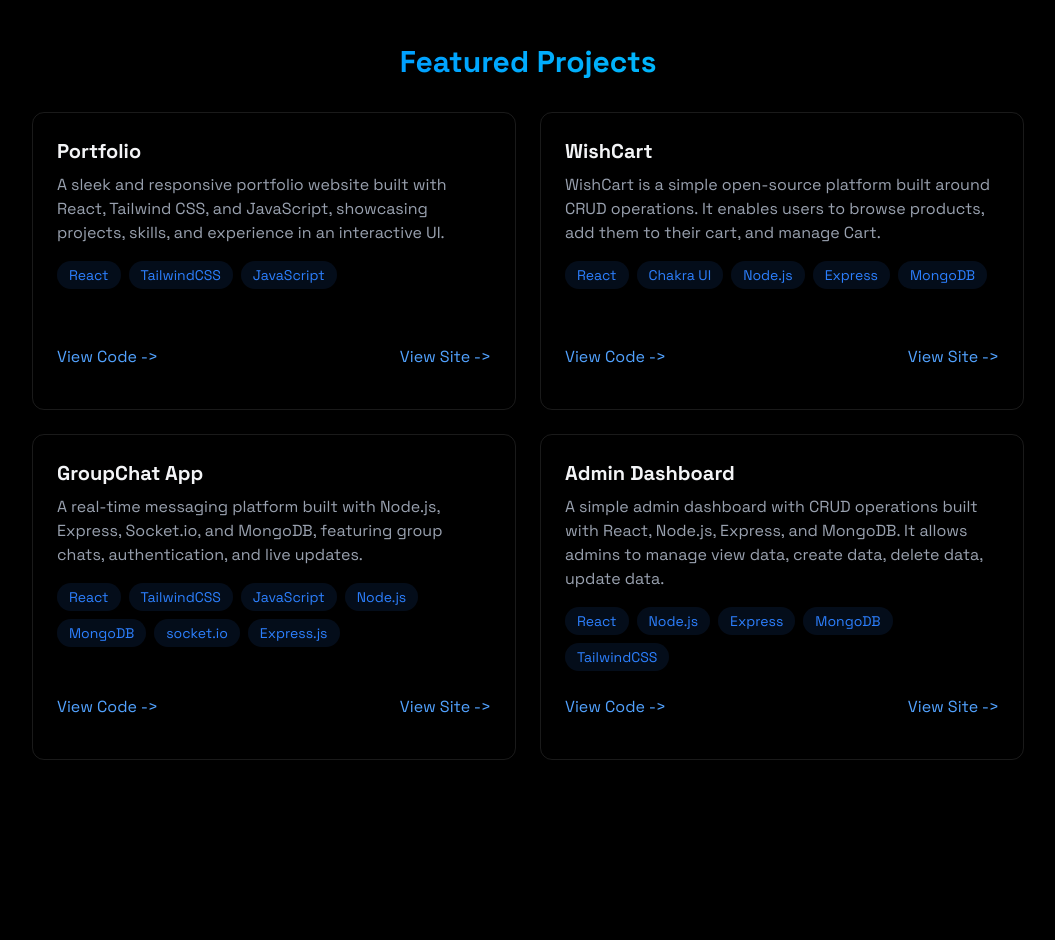
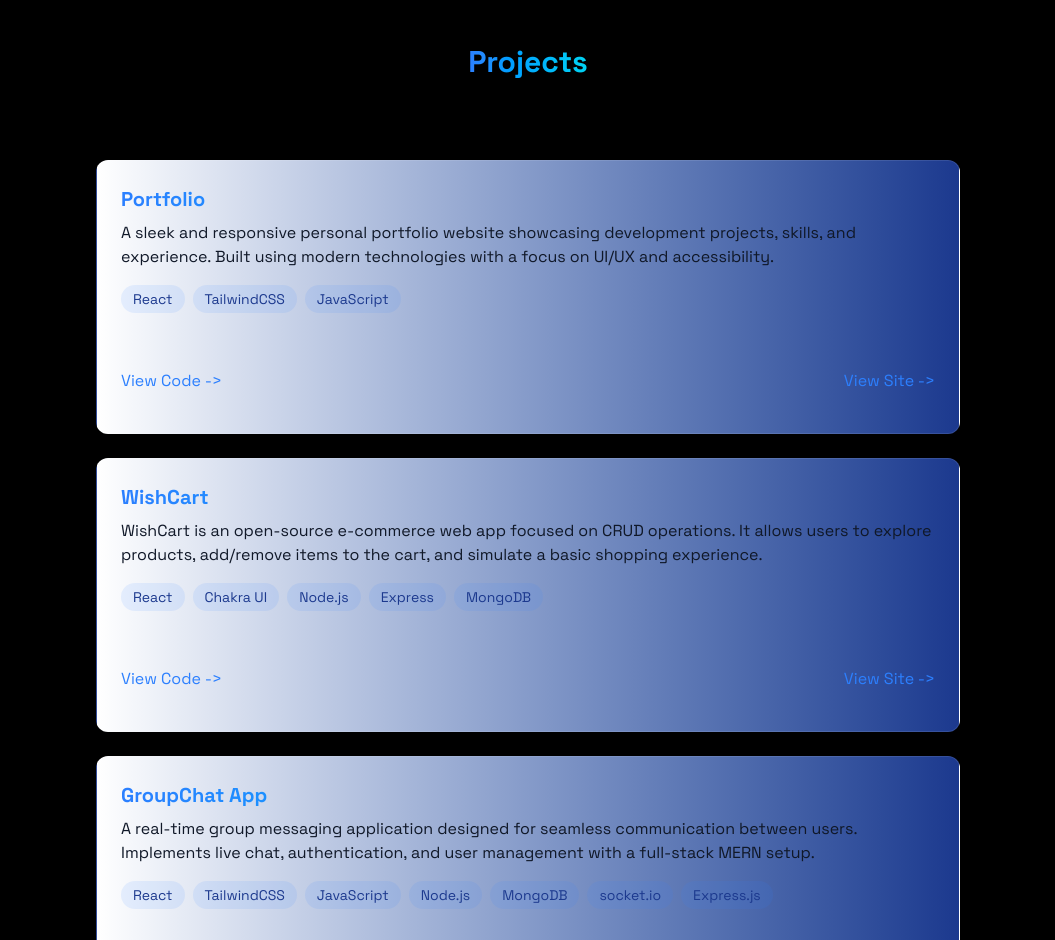
Before and after one commit to NikhilNaik23/Portfolio, a React (Vite) app in the folder portfolio/: page / in a window 1280 px wide. Shown: the part 1860-2800 px from the top of the page, without its empty margins (112-1167 px from the left). Built offline with nearby package versions, Linux system fonts and the light colour scheme.

Commit message:
projects-updated

```diff
--- a/portfolio/package.json
+++ b/portfolio/package.json
@@ -12,14 +12,15 @@
   "dependencies": {
     "@emailjs/browser": "^4.4.1",
     "@tailwindcss/vite": "^4.0.17",
+    "@vitejs/plugin-react": "^4.3.4",
     "backend": "file:..",
     "emailjs-com": "^3.2.0",
     "react": "^19.0.0",
     "react-dom": "^19.0.0",
-    "@vitejs/plugin-react": "^4.3.4",
     "react-hot-toast": "^2.5.2",
     "react-icons": "^5.5.0",
     "react-router-dom": "^7.5.0",
+    "tailwind-merge": "^3.2.0",
     "tailwindcss": "^4.0.17",
     "vite": "^6.2.0"
   },
--- a/portfolio/src/components/Navbar.jsx
+++ b/portfolio/src/components/Navbar.jsx
@@ -49,6 +49,12 @@ export const Navbar = ({ menuOpen, setMenuOpen }) => {
             >
               Contact
             </a>
+            <a
+              href="#contact"
+              className="text-gray-300 hover:text-blue-500 transition-colors"
+            >
+              Resume
+            </a>
           </div>
         </div>
       </div>
--- a/portfolio/src/components/sections/Projects.jsx
+++ b/portfolio/src/components/sections/Projects.jsx
@@ -1,183 +1,125 @@
 import { RevealOnScroll } from "../RevealOnScroll";
+import { Card } from "../utils/Card";
 export function Projects() {
+
+  const projects = [
+    {
+      name: "Portfolio",
+      description:
+        "A sleek and responsive personal portfolio website showcasing development projects, skills, and experience. Built using modern technologies with a focus on UI/UX and accessibility.",
+      technologies: ["React", "TailwindCSS", "JavaScript"],
+      github: "https://github.com/NikhilNaik23/Portfolio",
+      site: "https://nikhils-portfolio-nnex.onrender.com",
+      textClassName: "text-lg leading-relaxed mt-6",
+      features: [
+        "Responsive design optimized for all devices using TailwindCSS.",
+        "Interactive UI sections for Projects, Skills, and Contact.",
+        "Deployed with Render ensuring smooth navigation and fast load times.",
+      ],
+      accomplishments: [
+        "Improved personal branding and professional presence online.",
+        "Practiced component-driven development with React.",
+        "Gained experience in deploying production-ready React apps.",
+      ],
+    },
+    {
+      name: "WishCart",
+      description:
+        "WishCart is an open-source e-commerce web app focused on CRUD operations. It allows users to explore products, add/remove items to the cart, and simulate a basic shopping experience.",
+      technologies: ["React", "Chakra UI", "Node.js", "Express", "MongoDB"],
+      github: "https://github.com/NikhilNaik23/WishCart",
+      site: "https://wishcart.onrender.com/",
+      textClassName: "text-lg leading-relaxed mt-6",
+      features: [
+        "Full-featured cart system with product browse, add, and remove functionality.",
+        "MongoDB for persistent product and cart data management.",
+        "Modern UI built with Chakra UI for a clean and accessible design.",
+      ],
+      accomplishments: [
+        "Completed a full-stack MERN project independently.",
+        "Gained hands-on experience with RESTful APIs and MongoDB integration.",
+        "Improved UI/UX design principles through Chakra UI.",
+      ],
+    },
+    {
+      name: "GroupChat App",
+      description:
+        "A real-time group messaging application designed for seamless communication between users. Implements live chat, authentication, and user management with a full-stack MERN setup.",
+      technologies: [
+        "React",
+        "TailwindCSS",
+        "JavaScript",
+        "Node.js",
+        "MongoDB",
+        "socket.io",
+        "Express.js",
+      ],
+      github: "https://github.com/NikhilNaik23/MernChatApp",
+      site: "https://mernchatapp-1-3kd0.onrender.com",
+      textClassName: "text-lg leading-relaxed mt-6",
+      features: [
+        "Real-time messaging using Socket.io with live group chat updates.",
+        "JWT-based authentication system for secure user access.",
+        "Chat room creation and user management capabilities.",
+      ],
+      accomplishments: [
+        "Learned and implemented WebSocket communication.",
+        "Handled multi-user authentication and real-time UI sync.",
+        "Enhanced debugging and backend logging with Express middleware.",
+      ],
+    },
+    {
+      name: "Admin Dashboard",
+      description:
+        "An intuitive admin dashboard that allows admin users to perform full CRUD operations on user data. Built to streamline backend data management with a focus on simplicity and efficiency.",
+      technologies: ["React", "Node.js", "Express", "MongoDB", "TailwindCSS"],
+      github: "https://github.com/NikhilNaik23/AdminDashboard",
+      site: "https://admindashboard-gohz.onrender.com/",
+      textClassName: "text-lg leading-relaxed mt-6",
+      features: [
+        "Create, Read, Update, Delete operations on user/admin data.",
+        "Dynamic table with filtering and inline editing capabilities.",
+        "Fully responsive and accessible UI using TailwindCSS.",
+      ],
+      accomplishments: [
+        "Mastered full CRUD implementation using React Hooks and Express.",
+        "Developed reusable components and practiced clean code architecture.",
+        "Improved understanding of admin roles and permission logic.",
+      ],
+    },
+  ];
+
   return (
     <section
       id="projects"
       className="min-h-screen flex items-center justify-center py-20 "
     >
       <RevealOnScroll>
-        <div className="max-w-5xl mx-auto px-4">
+        <div className="flex flex-col justify-center items-center">
           <h2 className="text-3xl font-bold mb-8 bg-gradient-to-r from-blue-500 to-cyan-400 bg-clip-text text-transparent text-center">
-            Featured Projects
+            Projects
           </h2>
-          <div className="grid grid-cols-1 md:grid-cols-2 gap-6">
-            <div className="p-6 rounded-xl border border-white/10 hover:-translate-y-1 hover:border-blue-500/30 hover:shadow-[0_2px_8px_rgba(59,130,246,0.2)] transition">
-              <h3 className="text-xl mb-2 font-bold">
-                {/* Project Name */} Portfolio
-              </h3>
-              <p className="text-gray-400 mb-4">
-                {/* Project Description */}A sleek and responsive portfolio
-                website built with React, Tailwind CSS, and JavaScript,
-                showcasing projects, skills, and experience in an interactive
-                UI.
-              </p>
-              <div className="flex flex-wrap gap-2 mb-2">
-                {["React", "TailwindCSS", "JavaScript"].map((tech, key) => (
-                  <span
-                    key={key}
-                    className="bg-blue-500/10 text-blue-500 py-1 px-3 rounded-full text-sm hover:bg-blue-500/20
-                                                  hover:shadow-[0_2px_8px_rgba(59,130,246,0.1)] transition-all
-                                  "
-                  >
-                    {tech}
-                  </span>
-                ))}
-              </div>
-              <div className="flex justify-between pt-8">
-                <div className="flex justify-between items-center">
-                  <a
-                    href="https://github.com/NikhilNaik23/Portfolio"
-                    className="text-blue-400 hover:text-blue-300 transition-colors my-4"
-                  >
-                    View Code {"->"}{" "}
-                  </a>
-                </div>
-                <div className="flex justify-between items-center">
-                  <a
-                    href="https://nikhils-portfolio-nnex.onrender.com"
-                    className="text-blue-400 hover:text-blue-300 transition-colors my-4"
-                  >
-                    View Site {"->"}{" "}
-                  </a>
-                </div>
-              </div>
-            </div>
-            <div className="p-6 rounded-xl border border-white/10 hover:-translate-y-1 hover:border-blue-500/30 hover:shadow-[0_2px_8px_rgba(59,130,246,0.2)] transition">
-              <h3 className="text-xl mb-2 font-bold">WishCart</h3>
-              <p className="text-gray-400 mb-4">
-                WishCart is a simple open-source platform built around CRUD
-                operations. It enables users to browse products, add them to
-                their cart, and manage Cart.
-              </p>
-              <div className="flex flex-wrap gap-2 mb-2">
-                {["React", "Chakra UI", "Node.js", "Express", "MongoDB"].map(
-                  (tech, key) => (
-                    <span
-                      key={key}
-                      className="bg-blue-500/10 text-blue-500 py-1 px-3 rounded-full text-sm hover:bg-blue-500/20
-                  hover:shadow-[0_2px_8px_rgba(59,130,246,0.1)] transition-all"
-                    >
-                      {tech}
-                    </span>
-                  )
-                )}
-              </div>
-              <div className="flex justify-between pt-8">
-                <div className="flex justify-between items-center">
-                  <a
-                    href="https://github.com/NikhilNaik23/WishCart"
-                    className="text-blue-400 hover:text-blue-300 transition-colors my-4"
-                  >
-                    View Code {"->"}{" "}
-                  </a>
-                </div>
-                <div className="flex justify-between items-center">
-                  <a
-                    href="https://wishcart.onrender.com/"
-                    className="text-blue-400 hover:text-blue-300 transition-colors my-4"
-                  >
-                    View Site {"->"}{" "}
-                  </a>
-                </div>
-              </div>
-            </div>
+          <div
+            className="text-white
 
-            <div className="p-6 rounded-xl border border-white/10 hover:-translate-y-1 hover:border-blue-500/30 hover:shadow-[0_2px_8px_rgba(59,130,246,0.2)] transition">
-              <h3 className="text-xl mb-2 font-bold">
-                {/* Project Name */} GroupChat App
-              </h3>
-              <p className="text-gray-400 mb-4">
-                {/* Project Description */}A real-time messaging platform built
-                with Node.js, Express, Socket.io, and MongoDB, featuring group
-                chats, authentication, and live updates.
-              </p>
-              <div className="flex flex-wrap gap-2 mb-2">
-                {[
-                  "React",
-                  "TailwindCSS",
-                  "JavaScript",
-                  "Node.js",
-                  "MongoDB",
-                  "socket.io",
-                  "Express.js",
-                ].map((tech, key) => (
-                  <span
-                    key={key}
-                    className="bg-blue-500/10 text-blue-500 py-1 px-3 rounded-full text-sm hover:bg-blue-500/20
-                                                  hover:shadow-[0_2px_8px_rgba(59,130,246,0.1)] transition-all
-                                  "
-                  >
-                    {tech}
-                  </span>
-                ))}
-              </div>
-              <div className="flex justify-between pt-6">
-                <div className="flex justify-between items-center">
-                  <a
-                    href="https://github.com/NikhilNaik23/MernChatApp"
-                    className="text-blue-400 hover:text-blue-300 transition-colors my-4"
-                  >
-                    View Code {"->"}{" "}
-                  </a>
-                </div>
-                <div className="flex justify-between items-center">
-                  <a
-                    href="https://mernchatapp-1-3kd0.onrender.com"
-                    className="text-blue-400 hover:text-blue-300 transition-colors my-4"
-                  >
-                    View Site {"->"}{" "}
-                  </a>
-                </div>
-              </div>
-            </div>
-            <div className="p-6 rounded-xl border border-white/10 hover:-translate-y-1 hover:border-blue-500/30 hover:shadow-[0_2px_8px_rgba(59,130,246,0.2)] transition">
-              <h3 className="text-xl mb-2 font-bold">Admin Dashboard</h3>
-              <p className="text-gray-400 mb-4">
-                A simple admin dashboard with CRUD operations built with React,
-                Node.js, Express, and MongoDB. It allows admins to manage view data,
-                create data, delete data, update data.
-              </p>
-              <div className="flex flex-wrap gap-2 mb-2">
-                {["React", "Node.js", "Express", "MongoDB", "TailwindCSS"].map(
-                  (tech, key) => (
-                    <span
-                      key={key}
-                      className="bg-blue-500/10 text-blue-500 py-1 px-3 rounded-full text-sm hover:bg-blue-500/20
-                hover:shadow-[0_2px_8px_rgba(59,130,246,0.1)] transition-all"
-                    >
-                      {tech}
-                    </span>
-                  )
-                )}
-              </div>
-              <div className="flex justify-between ">
-                <div className="flex justify-between items-center">
-                  <a
-                    href="https://github.com/NikhilNaik23/AdminDashboard"
-                    className="text-blue-400 hover:text-blue-300 transition-colors my-4"
-                  >
-                    View Code {"->"}{" "}
-                  </a>
-                </div>
-                <div className="flex justify-between items-center">
-                  <a
-                    href="https://admindashboard-gohz.onrender.com/"
-                    className="text-blue-400 hover:text-blue-300 transition-colors my-4"
-                  >
-                    View Site {"->"}{" "}
-                  </a>
-                </div>
-              </div>
+px-8 py-12 min-h-screen flex flex-col items-center justify-center "
+          >
+            {/* Content Section */}
+            <div>
+              {projects.map((data, idx) => (
+                <Card
+                  className="sticky"
+                  name={data.name}
+                  cn={idx === 0 ? "mt-0" : "mt-6 "}
+                  textClassName={data.textClassName}
+                  description={data.description}
+                  technologies={data.technologies}
+                  github={data.github}
+                  site={data.site}
+                  features={data.features}
+                  accomplishments={data.accomplishments}
+                />
+              ))}
             </div>
           </div>
         </div>
--- /dev/null
+++ b/portfolio/src/components/utils/Card.jsx
@@ -0,0 +1,57 @@
+import React, { useState } from "react";
+import { twMerge } from "tailwind-merge";
+export const Card = ({
+  name,
+  description,
+  textClassName,
+  technologies,
+  github,
+  site,
+  cn,
+}) => {
+
+  return (
+    <div className={twMerge("sticky top-30 max-w-4xl mx-auto px-4", cn)}>
+      <div className="p-6 rounded-xl w-full border border-white/10 hover:-translate-y-1 hover:border-blue-500/30 hover:shadow-[0_2px_8px_rgba(59,130,246,0.2)] transition bg-gradient-to-r from-white to-blue-900">
+        <h3 className="text-xl mb-2 font-bold bg-gradient-to-r from-blue-500 to-cyan-400 bg-clip-text text-transparent">
+          {name}
+        </h3>
+        <p className="text-gray-900 mb-4">{description}</p>
+        <div className="flex flex-wrap gap-2 mb-2">
+          {technologies.map((tech, key) => (
+            <span
+              key={key}
+              className="bg-blue-500/10 text-blue-900 py-1 px-3 rounded-full text-sm hover:bg-blue-500/20
+              hover:shadow-[0_2px_8px_rgba(59,130,246,0.1)] transition-all"
+            >
+              {tech}
+            </span>
+          ))}
+        </div>
+        <div className="flex justify-between pt-8">
+          <div className="flex justify-between gap-5 items-center">
+            <a
+              href={github}
+              className="text-blue-500 hover:text-blue-900 transition-colors my-4"
+              target="_blank"
+              rel="noopener noreferrer"
+            >
+              View Code {"->"}
+            </a>
+
+          </div>
+          <a
+              href={site}
+              className="text-blue-500 hover:text-blue-900 transition-colors my-4"
+              target="_blank"
+              rel="noopener noreferrer"
+            >
+              View Site {"->"}
+            </a>
+        </div>
+      </div>
+
+
+    </div>
+  );
+};
```
Also changed, not shown: 1 other file (tests, documents, lock files or other folders).
